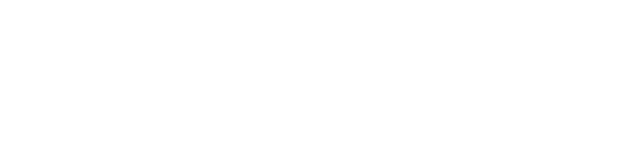
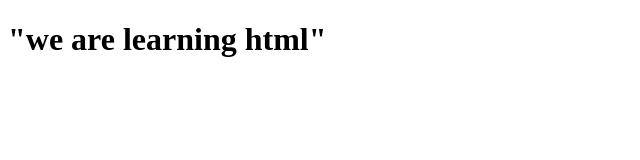
Before and after one commit to MarkoKermi/Marko-Monsur-project, a plain HTML site: page index.html in a window 1280 px wide. Shown: the whole page, without its empty margins (0-640 px from the left). Drawn offline with Linux system fonts and the light colour scheme.

Commit message:
My commit

```diff
--- a/index.html
+++ b/index.html
@@ -1,5 +1,6 @@
 <!DOCTYPE html>
 <html lang="en">
+
 <head>
   <meta charset="UTF-8" />
   <title>Fork Me! FCC: Test Suite Template</title>
@@ -8,9 +9,14 @@
 
 <body>
   <script src="https://cdn.freecodecamp.org/testable-projects-fcc/v1/bundle.js"></script>
-    <header></header>
+  <header>
+    <h1>
+      "we are learning html"
+    </h1>
+  </header>
   <main></main>
   <footer></footer>
   <script src="js/index.js"></script>
 </body>
+
 </html>
```
Lines whose indentation alone changed are shown as unchanged.
